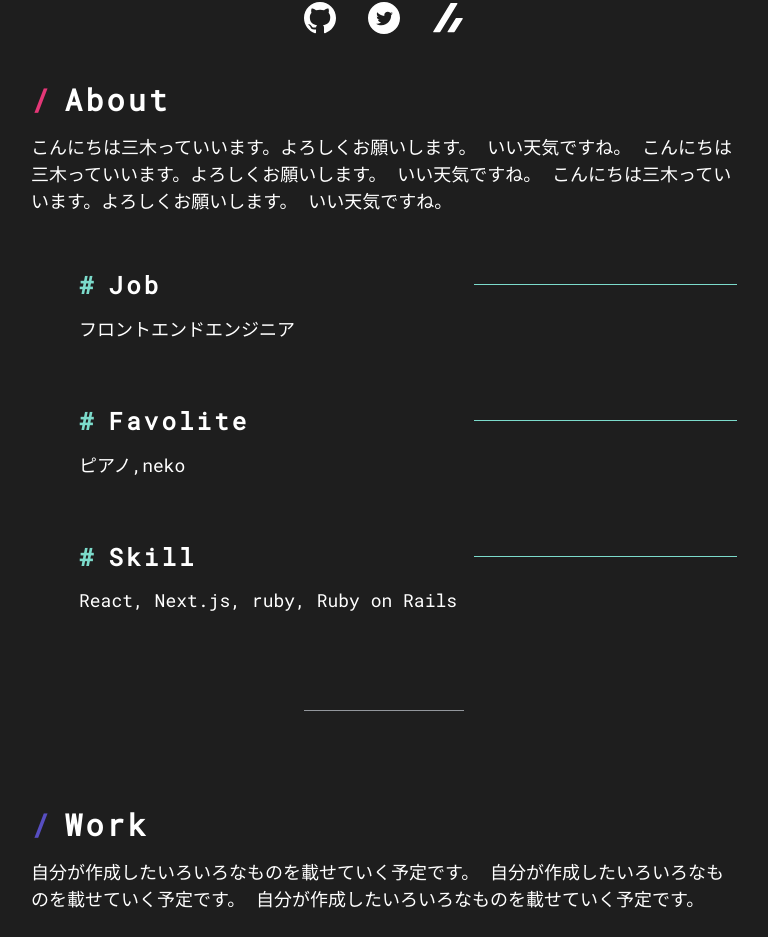
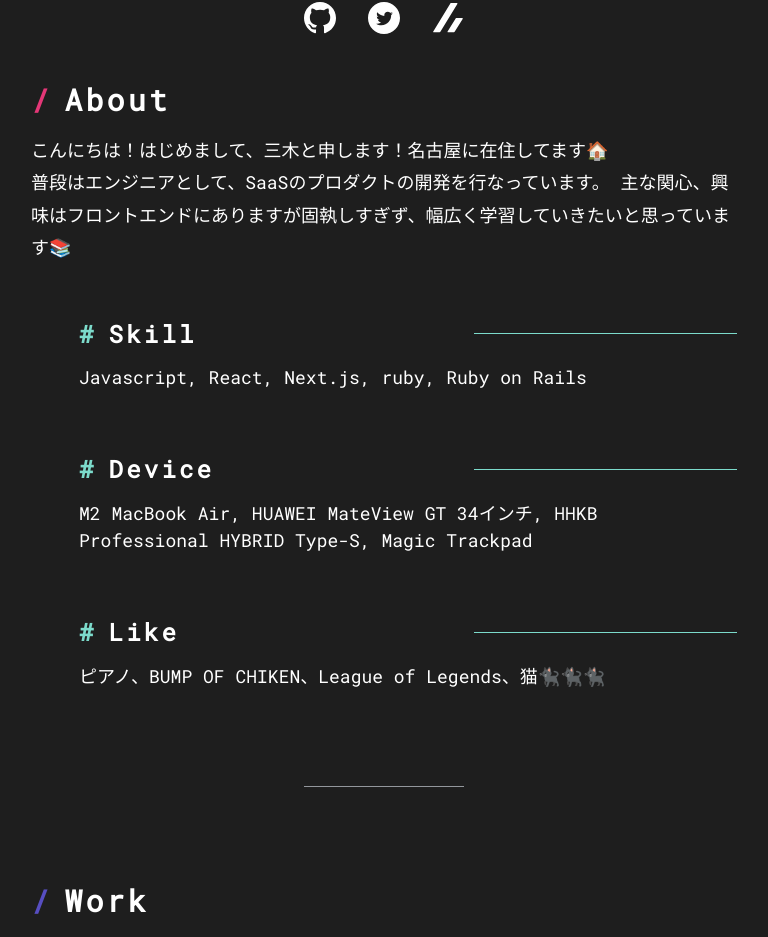
Before and after one commit to ryohei-miki/portfolio, a Next.js app: page / in a window 1280 px wide. Shown: the part 314-1251 px from the top of the page, without its empty margins (256-1024 px from the left). Built offline with nearby package versions, Linux system fonts and the light colour scheme.

Commit message:
fix: 見出し、文言を修正

```diff
--- a/src/data/index.tsx
+++ b/src/data/index.tsx
@@ -19,16 +19,16 @@ export const snsData = [
 
 export const introData = [
   {
-    title: "Job",
-    text: "フロントエンドエンジニア",
+    title: "Skill",
+    text: "Javascript, React, Next.js, ruby, Ruby on Rails",
   },
   {
-    title: "Favolite",
-    text: "ピアノ,neko",
+    title: "Device",
+    text: "M2 MacBook Air, HUAWEI MateView GT 34インチ, HHKB Professional HYBRID Type-S, Magic Trackpad",
   },
   {
-    title: "Skill",
-    text: "React, Next.js, ruby, Ruby on Rails",
+    title: "Like",
+    text: "ピアノ、BUMP OF CHIKEN、League of Legends、猫🐈‍⬛🐈‍⬛🐈‍⬛",
   },
 ];
 
--- a/src/pages/index.tsx
+++ b/src/pages/index.tsx
@@ -66,10 +66,11 @@ export default function Home() {
           >
             About
           </Heading>
-          <Text mt="4" fontSize="lg">
-            こんにちは三木っていいます。よろしくお願いします。 いい天気ですね。
-            こんにちは三木っていいます。よろしくお願いします。 いい天気ですね。
-            こんにちは三木っていいます。よろしくお願いします。 いい天気ですね。
+          <Text mt="4" fontSize="lg" lineHeight={1.8}>
+            こんにちは！はじめまして、三木と申します！名古屋に在住してます🏠
+            <br />
+            普段はエンジニアとして、SaaSのプロダクトの開発を行なっています。
+            主な関心、興味はフロントエンドにありますが固執しすぎず、幅広く学習していきたいと思っています📚
           </Text>
         </Box>
         <Box pl={12} width="100%">
@@ -106,7 +107,7 @@ export default function Home() {
         </Box>
       </VStack>
       <Divider textAlign="center" m={"6rem auto 3rem auto"} width={40} />
-      <VStack as="section">
+      <VStack as="section" alignItems="left">
         <Box mt={12}>
           <Heading
             as="h2"
@@ -116,10 +117,8 @@ export default function Home() {
           >
             Work
           </Heading>
-          <Text mt="4" fontSize="lg">
-            自分が作成したいろいろなものを載せていく予定です。
-            自分が作成したいろいろなものを載せていく予定です。
-            自分が作成したいろいろなものを載せていく予定です。
+          <Text mt="4" mb="6" fontSize="lg">
+            日々のアウトプットの成果物をここに載せていく予定です。
           </Text>
         </Box>
         <VStack pt="8" spacing={20}>
```
